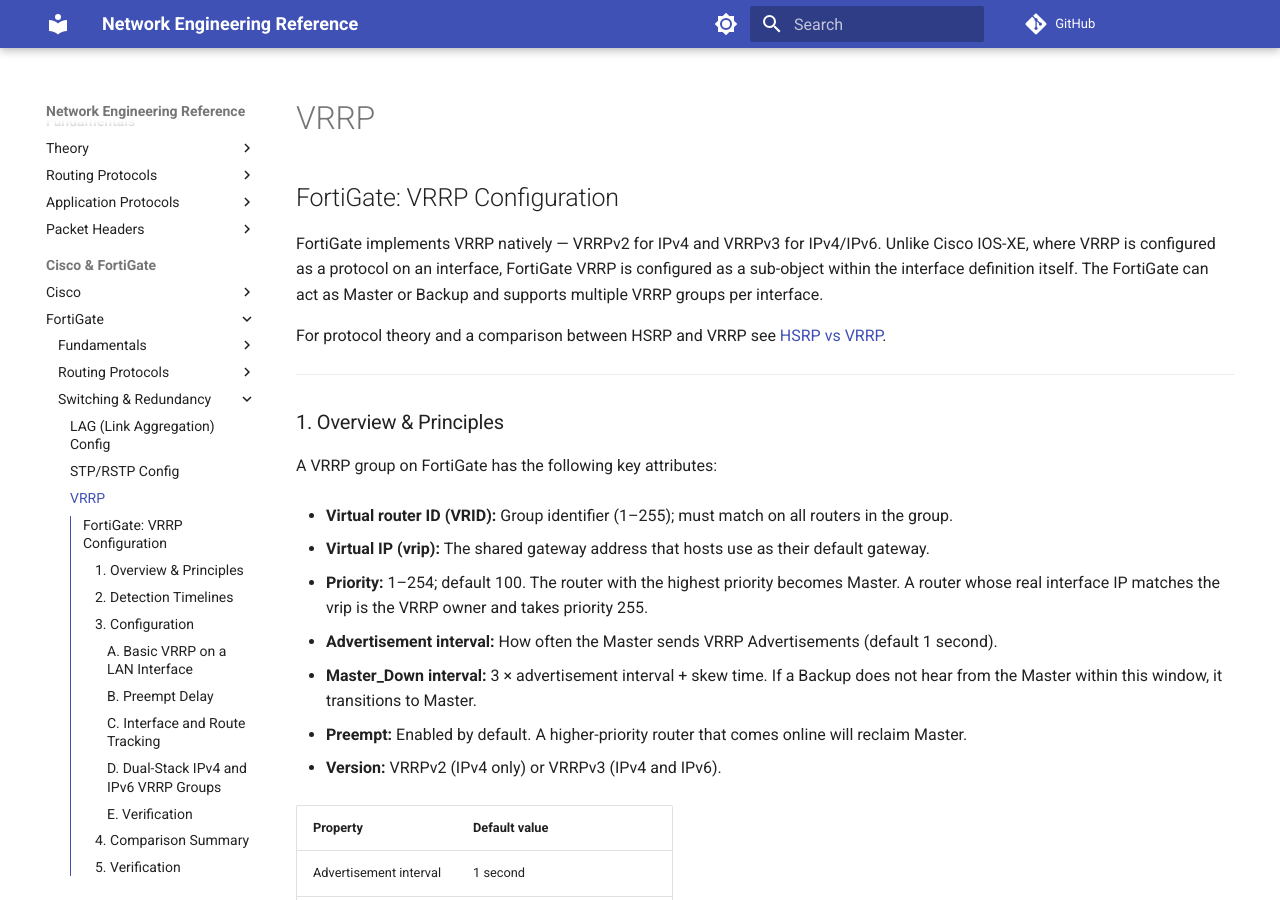
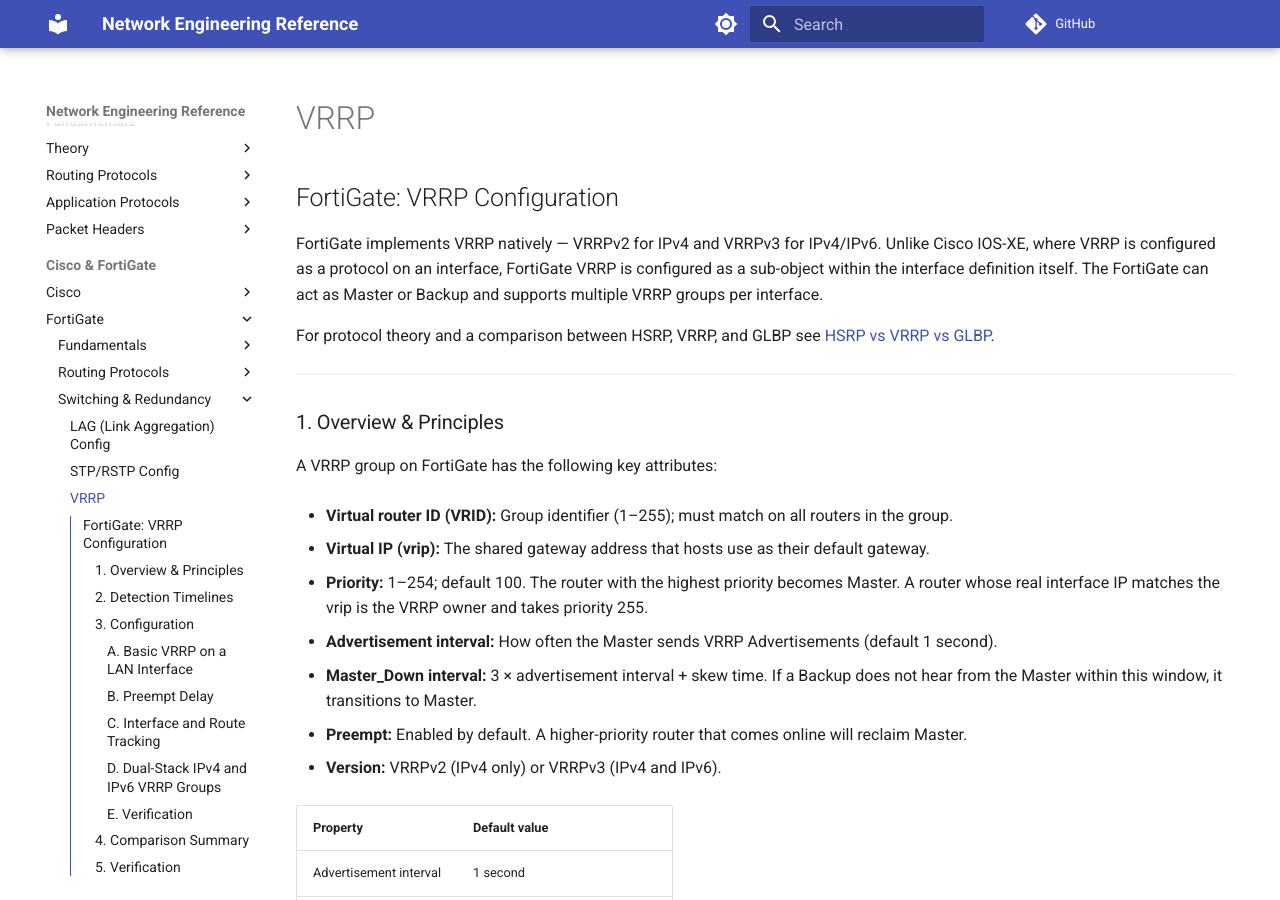
Before and after one commit to neil-booker-cko/docs, an MkDocs documentation site: the page built from docs/fortigate/fortigate_vrrp.md, in a window 1280 px wide and 900 px high. Built offline with MkDocs 1.6.1 and Material for MkDocs 9.7.7, drawn with Linux system fonts in a browser that asks for light colours; comment, search, counter and statistics services are not loaded.

Commit message:
Update links from deleted hsrp_vs_vrrp.md to hsrp_vrrp_vs_glbp.md
Fixed 4 broken cross-references in:
- fortigate/fortigate_ha.md
- fortigate/fortigate_vrrp.md
- packets/hsrp.md
- packets/vrrp.md

All links now point to the comprehensive HSRP vs VRRP vs GLBP comparison
theory guide which supersedes the previous two-protocol comparison.

Co-Authored-By: Claude Haiku 4.5 <noreply@anthropic.com>

```diff
--- a/docs/fortigate/fortigate_vrrp.md
+++ b/docs/fortigate/fortigate_vrrp.md
@@ -5,8 +5,8 @@ Cisco IOS-XE, where VRRP is configured as a protocol on an interface, FortiGate
 configured as a sub-object within the interface definition itself. The FortiGate can act
 as Master or Backup and supports multiple VRRP groups per interface.
 
-For protocol theory and a comparison between HSRP and VRRP see
-[HSRP vs VRRP](../theory/hsrp_vs_vrrp.md).
+For protocol theory and a comparison between HSRP, VRRP, and GLBP see
+[HSRP vs VRRP vs GLBP](../theory/hsrp_vrrp_vs_glbp.md).
 
 ---
 
```
Also changed, not shown: docs/cisco/cisco_isis_config.md (+6 -13 lines), docs/fortigate/fortigate_ha.md (+1 -1 lines), docs/packets/hsrp.md (+1 -1 lines), docs/packets/vrrp.md (+1 -1 lines).
